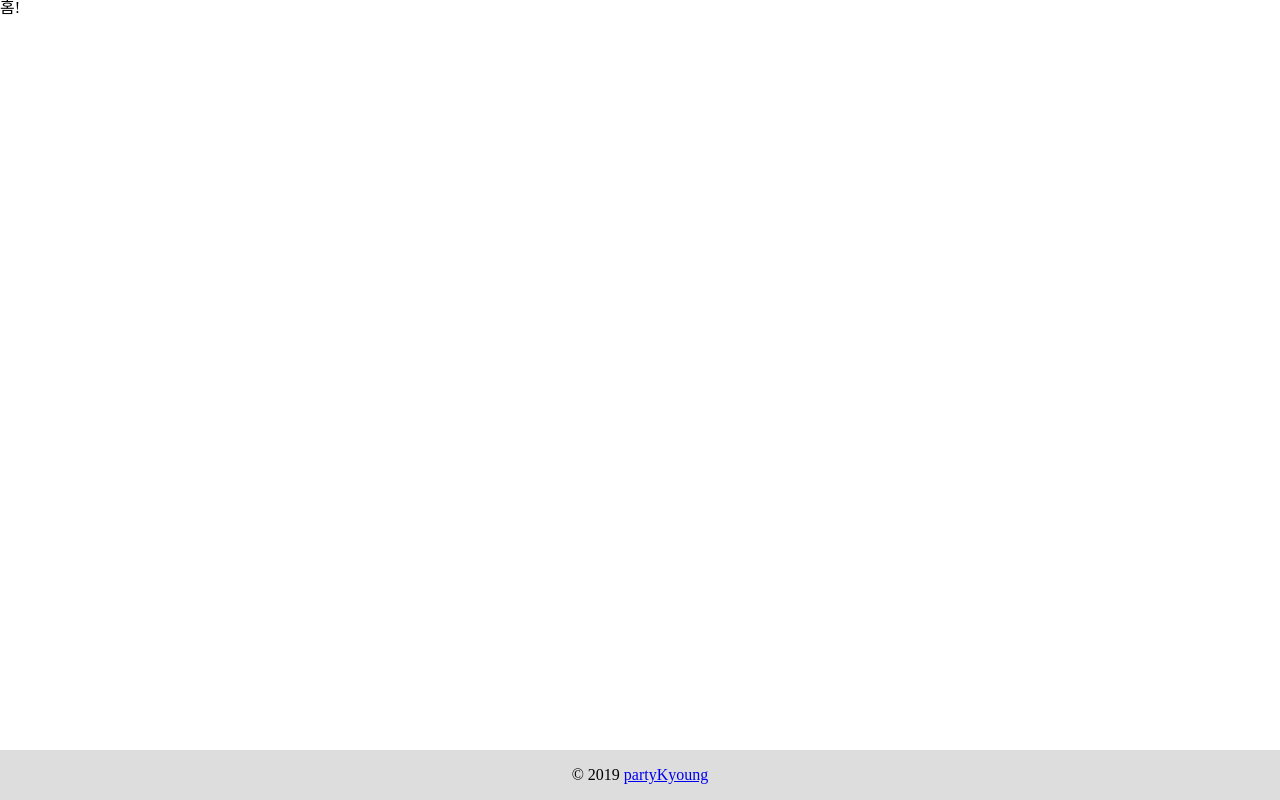
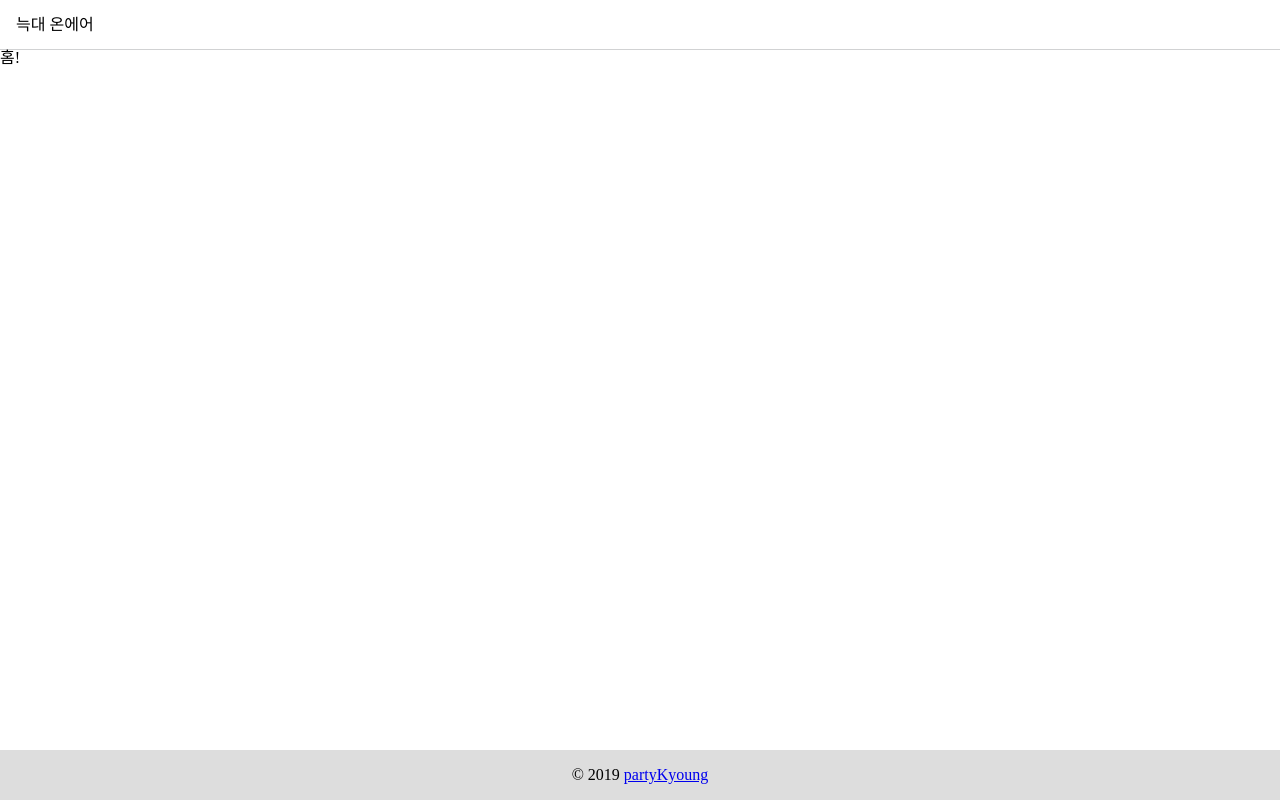
Before and after one commit to sunrereck/wolfOnAir-front, a React app: page / in a window 1280 px wide. Built offline with nearby package versions, Linux system fonts and the light colour scheme.

Commit message:
feat: PageTemplate 생성 중 - Header 완성

```diff
--- /dev/null
+++ b/src/components/layout/Header/Header.tsx
@@ -0,0 +1,28 @@
+import React from 'react';
+import styled from 'styled-components';
+
+const Wrapper = styled.header`
+  display: flex;
+  width: 100%;
+  height: ${props => props.theme.headerHeight};
+  padding: 0 1rem;
+  border-bottom: 1px solid ${props => props.theme.borderColor};
+  align-items: center;
+  box-sizing: border-box;
+`;
+
+const Logo = styled.h1`
+  font-size: 16px;
+`;
+
+const Header = (): JSX.Element => (
+  <Wrapper>
+    <Logo>늑대 온에어</Logo>
+  </Wrapper>
+);
+
+// Header.propTypes = {
+//   isLoggedIn: PropTypes.bool
+// }
+
+export default Header;
--- /dev/null
+++ b/src/components/layout/Header/index.ts
@@ -0,0 +1 @@
+export { default } from './Header';
--- a/src/components/templates/PageTemplate.tsx
+++ b/src/components/templates/PageTemplate.tsx
@@ -2,7 +2,7 @@ import React from 'react';
 import styled from 'styled-components';
 import theme from '@/styles/theme';
 
-// import HeaderContainer from '../../containers/layout/HeaderContainer';
+import HeaderContainer from '@/containers/HeaderContainer';
 import Footer from '@/components/layout/Footer';
 import ScrollTop from '@/components/layout/ScrollToTop';
 
@@ -20,7 +20,7 @@ const PageTemplate: React.SFC<PageTemplateProps> = ({ children }) => {
   return (
     <React.Fragment>
       <ScrollTop />
-      {/* <HeaderContainer /> */}
+      <HeaderContainer />
       <Wrapper>{children}</Wrapper>
       <Footer />
     </React.Fragment>
--- /dev/null
+++ b/src/containers/HeaderContainer.tsx
@@ -0,0 +1,11 @@
+import React from 'react'
+
+import Header from '@/components/layout/Header';
+
+const HeaderContainer = () => {
+  return (
+    <Header />
+  )
+}
+
+export default HeaderContainer;
```
